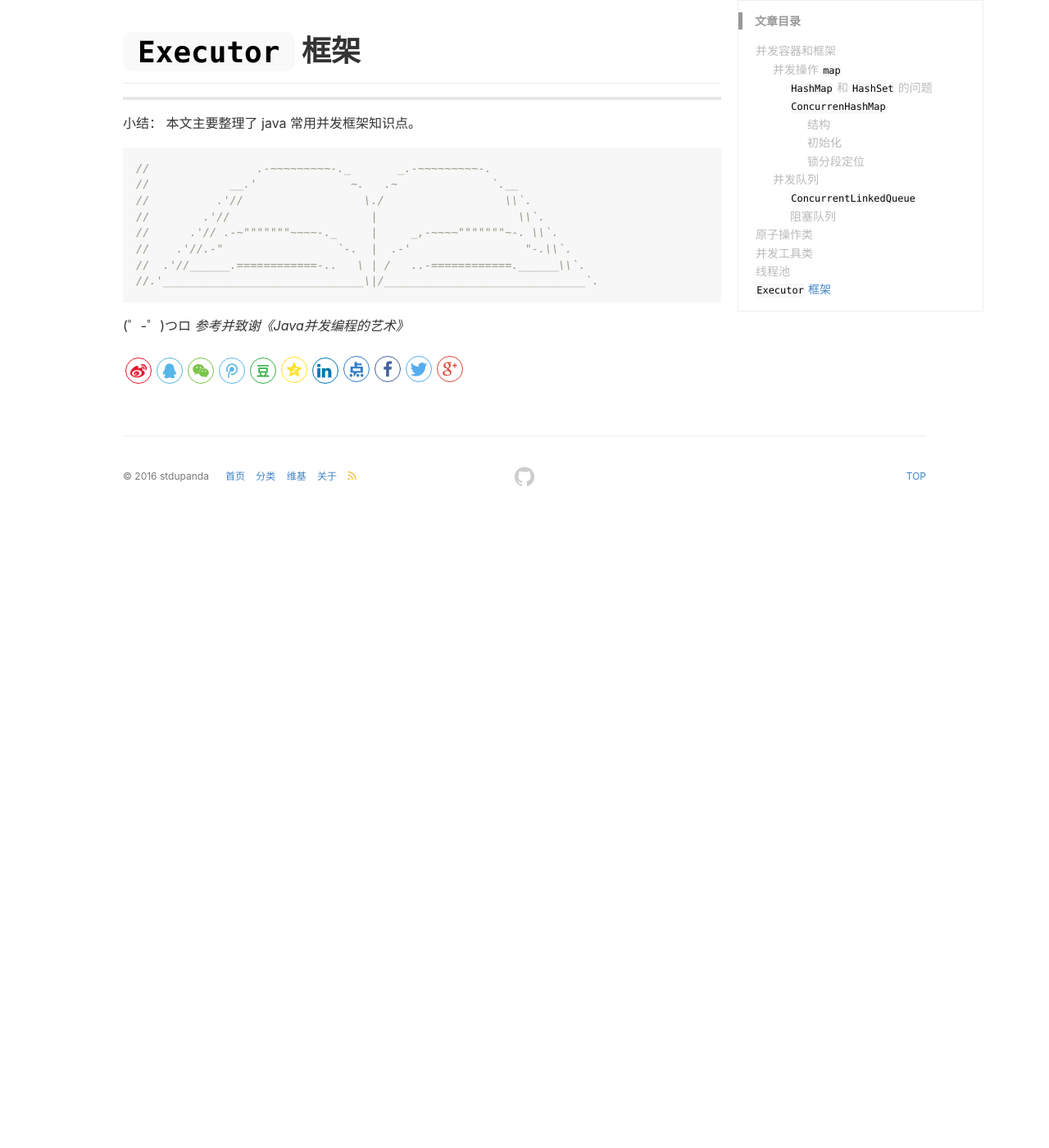
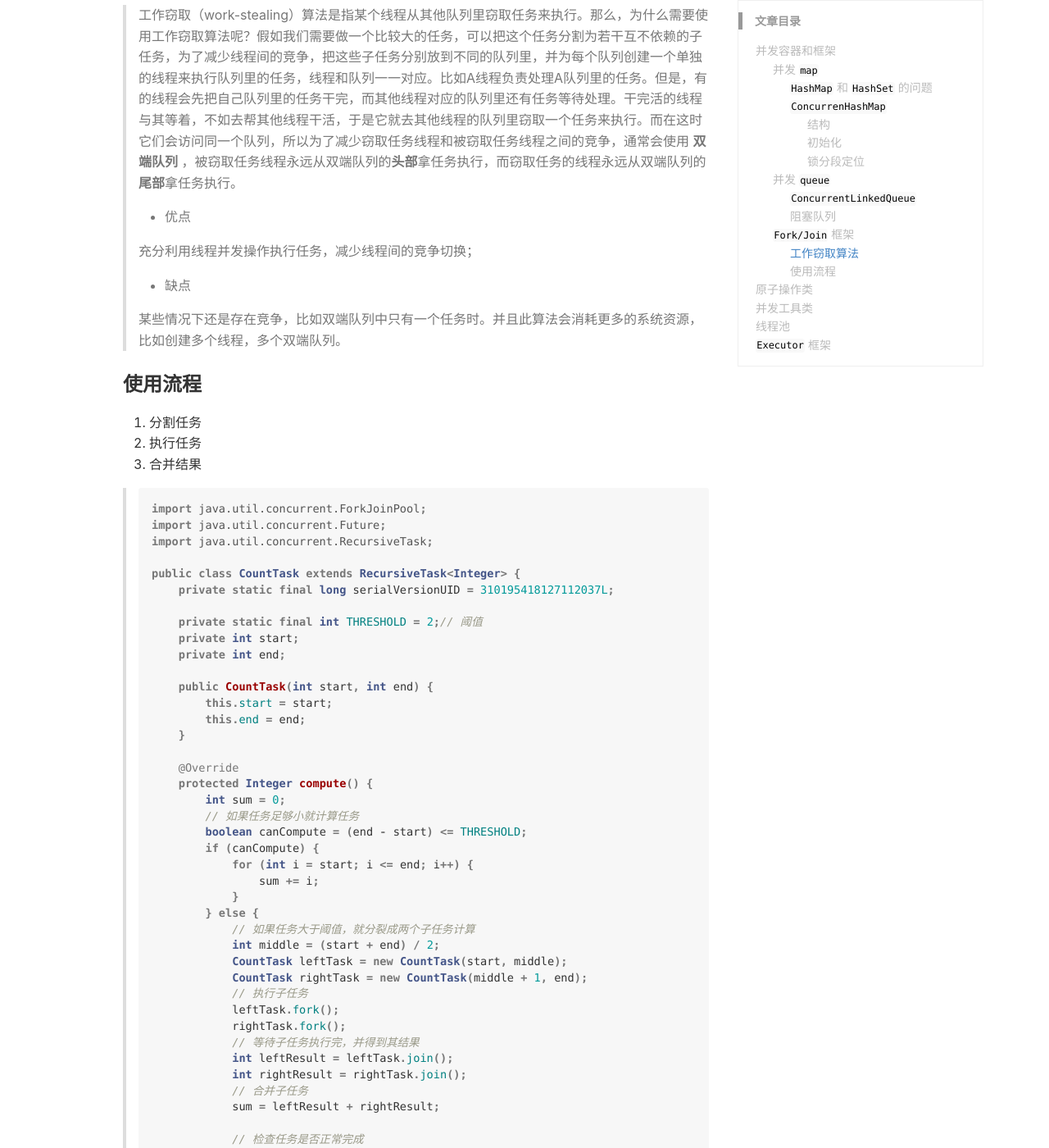
Before and after one commit to stdupanda/stdupanda.github.io, a Jekyll site: the page built from _posts/java/2019-01-03-concurrent-03-concurrent.md, in a window 1280 px wide and 1400 px high, scrolled down 5781 px. Shown: the whole window at 82% size. Built offline with Jekyll 4.4.1, drawn with Linux system fonts in a browser that asks for light colours; nearby versions of some CDN libraries; comment, search, counter and statistics services are not loaded; before the commit the page ends 6411 px from its top, so only the background shows below that; some of the changed text lies outside the part shown.

Commit message:
fix fork/join

````diff
--- a/_posts/java/2019-01-03-concurrent-03-concurrent.md
+++ b/_posts/java/2019-01-03-concurrent-03-concurrent.md
@@ -96,7 +96,7 @@ public V put(K key, V value) {
 
 > 之所以进行再散列，目的是减少散列冲突，使元素能够均匀地分布在不同的Segment上，从而提高容器的存取效率。假如散列的质量差到极点，那么所有的素都在一个Segment中，不仅存取元素缓慢，分段锁也会失去意义。
 
-## 并发队列
+## 并发 `queue`
 
 > 在并发编程中，有时候需要使用线程安全的队列。如果要实现一个线程安全的队列有两种方式：一种是使用阻塞算法，另一种是使用非阻塞算法。使用阻算法的队列可以用一个锁（入队和出队用同一把锁）或两个锁（入队和出队用不同的锁）等方式来实现。非阻塞的实现方式则可以使用循环CAS的方式来实现。
 
@@ -132,7 +132,10 @@ public V put(K key, V value) {
 
 > ```java
 > ArrayBlockingQueue fairQueue = new ArrayBlockingQueue(1000,true);
+> ```
+>
 > 访问者的公平性是使用可重入锁实现的，代码如下。
+>
 > ```java
 > public ArrayBlockingQueue(int capacity, boolean fair) {
 >   if (capacity <= 0)
@@ -182,6 +185,91 @@ public V put(K key, V value) {
 >
 > LinkedBlockingDeque是一个由链表结构组成的双向阻塞队列。所谓双向队列指的是可以从队列的两端插入和移出元素。双向队列因为多了一个操作队列的入口，在多线程同时入队时，也就减少了一半的竞争。相比其他的阻塞队列，LinkedBlockingDeque多了addFirst、addLast、offerFirst、offerLast、peekFirst和peekLast等方法，以First单词结尾的方法，表示插入、获取（peek）或移除双端队列的第一个元素。以Last单词结尾的方法，表示插入、获取或移除双端队列的最后一个元素。另外，插入方法add等同于addLast，移除方法remove等效于removeFirst。但是take方法却等同于takeFirst，不知道是不是JDK的bug，使用时还是用带有First和Last后缀的方法更清楚。在初始化LinkedBlockingDeque时可以设置容量防止其过度膨胀。另外，双向阻塞队列可以运用在“工作窃取”模式中。
 
+## `Fork/Join` 框架
+
+> Fork/Join框架是Java 7提供的一个用于并行执行任务的框架，是一个把大任务分割成若干个小任务，最终汇总每个小任务结果后得到大任务结果的框架。
+
+### 工作窃取算法
+
+> 工作窃取（work-stealing）算法是指某个线程从其他队列里窃取任务来执行。那么，为什么需要使用工作窃取算法呢？假如我们需要做一个比较大的任务，可以把这个任务分割为若干互不依赖的子任务，为了减少线程间的竞争，把这些子任务分别放到不同的队列里，并为每个队列创建一个单独的线程来执行队列里的任务，线程和队列一一对应。比如A线程负责处理A队列里的任务。但是，有的线程会先把自己队列里的任务干完，而其他线程对应的队列里还有任务等待处理。干完活的线程与其等着，不如去帮其他线程干活，于是它就去其他线程的队列里窃取一个任务来执行。而在这时它们会访问同一个队列，所以为了减少窃取任务线程和被窃取任务线程之间的竞争，通常会使用 **双端队列** ，被窃取任务线程永远从双端队列的**头部**拿任务执行，而窃取任务的线程永远从双端队列的**尾部**拿任务执行。
+>
+> - 优点
+>
+> 充分利用线程并发操作执行任务，减少线程间的竞争切换；
+>
+> - 缺点
+>
+> 某些情况下还是存在竞争，比如双端队列中只有一个任务时。并且此算法会消耗更多的系统资源，比如创建多个线程，多个双端队列。
+
+### 使用流程
+
+1. 分割任务
+2. 执行任务
+3. 合并结果
+
+> ```java
+> import java.util.concurrent.ForkJoinPool;
+> import java.util.concurrent.Future;
+> import java.util.concurrent.RecursiveTask;
+>
+> public class CountTask extends RecursiveTask<Integer> {
+>     private static final long serialVersionUID = 310195418127112037L;
+>
+>     private static final int THRESHOLD = 2;// 阈值
+>     private int start;
+>     private int end;
+>
+>     public CountTask(int start, int end) {
+>         this.start = start;
+>         this.end = end;
+>     }
+>
+>     @Override
+>     protected Integer compute() {
+>         int sum = 0;
+>         // 如果任务足够小就计算任务
+>         boolean canCompute = (end - start) <= THRESHOLD;
+>         if (canCompute) {
+>             for (int i = start; i <= end; i++) {
+>                 sum += i;
+>             }
+>         } else {
+>             // 如果任务大于阈值，就分裂成两个子任务计算
+>             int middle = (start + end) / 2;
+>             CountTask leftTask = new CountTask(start, middle);
+>             CountTask rightTask = new CountTask(middle + 1, end);
+>             // 执行子任务
+>             leftTask.fork();
+>             rightTask.fork();
+>             // 等待子任务执行完，并得到其结果
+>             int leftResult = leftTask.join();
+>             int rightResult = rightTask.join();
+>             // 合并子任务
+>             sum = leftResult + rightResult;
+>
+>             // 检查任务是否正常完成
+>             if(leftTask.isCompletedAbnormally()) {
+>                 System.out.println(leftTask.getException());
+>             }
+>         }
+>         return sum;
+>     }
+>
+>     public static void main(String[] args) {
+>         ForkJoinPool forkJoinPool = new ForkJoinPool();
+>         // 生成一个计算任务，负责计算1+2+3+4
+>         CountTask task = new CountTask(1, 4);
+>         // 执行一个任务
+>         Future<Integer> result = forkJoinPool.submit(task);
+>         try {
+>             System.out.println(result.get());
+>         } catch (Exception e) {
+>             e.printStackTrace();
+>         }
+>     }
+> }
+> ```
+
 # 原子操作类
 
 # 并发工具类
````
Also changed, not shown: other parts of _posts/java/2019-01-03-concurrent-03-concurrent.md (+1 -1 lines).
